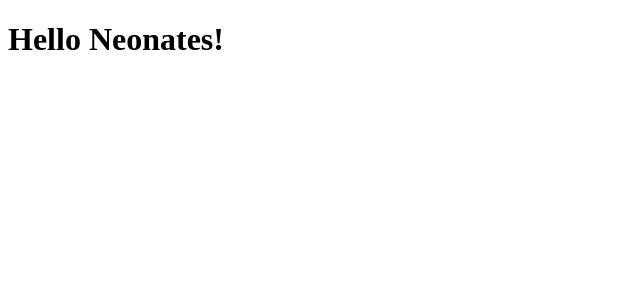
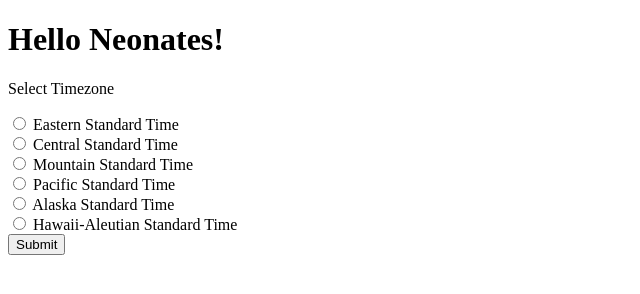
Before and after one commit to AmiciNoctis/javascript-course-repo, a plain HTML site: page JavaScript with HTML and CSS/week 1/index.html in a window 1280 px wide. Shown: the whole page, without its empty margins (0-640 px from the left). Drawn offline with Linux system fonts and the light colour scheme.

Commit message:
fix form

```diff
--- a/JavaScript with HTML and CSS/week 1/index.html
+++ b/JavaScript with HTML and CSS/week 1/index.html
@@ -9,5 +9,22 @@
 </head>
 <body>
   <h1>Hello Neonates!</h1>
+  <p>Select Timezone</p>
+  <form action="">
+    <input type="radio" id="1" name="timezone" value="est">
+    <label for 1>Eastern Standard Time</label><br>
+    <input type="radio" id="2" name="timezone" value="cst">
+    <label for 2>Central Standard Time</label><br>
+    <input type="radio" id="3" name="timezone" value="mst">
+    <label for 3>Mountain Standard Time</label><br>
+    <input type="radio" id="4" name="timezone" value="pst">
+    <label for 4>Pacific Standard Time</label><br>
+    <input type="radio" id="5" name="timezone" value="Ast">
+    <label for 4>Alaska Standard Time</label><br>
+    <input type="radio" id="6" name="timezone" value="hst">
+    <label for 5>Hawaii-Aleutian Standard Time</label><br>
+  </form>
+  <button type="button" value="submit">Submit</button>
+  <div id="showMe"></div>
 </body>
 </html>
```
